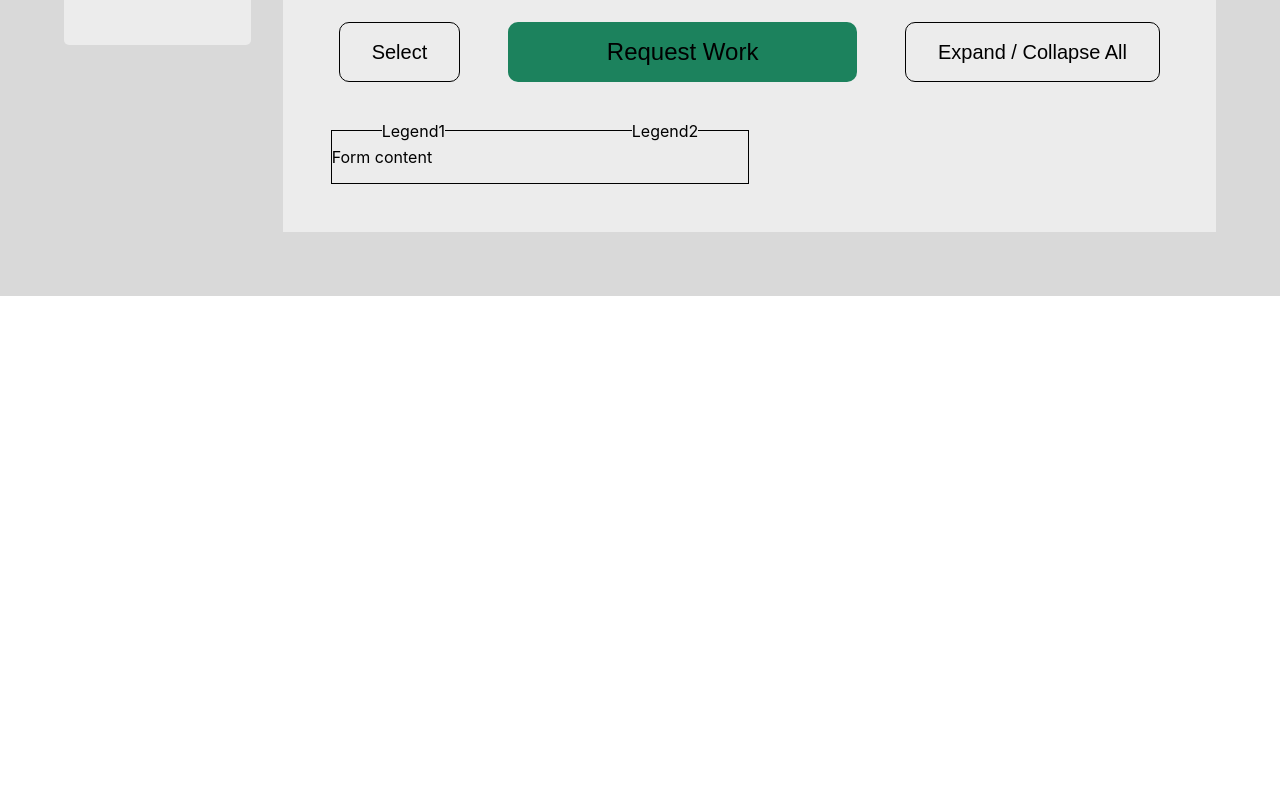
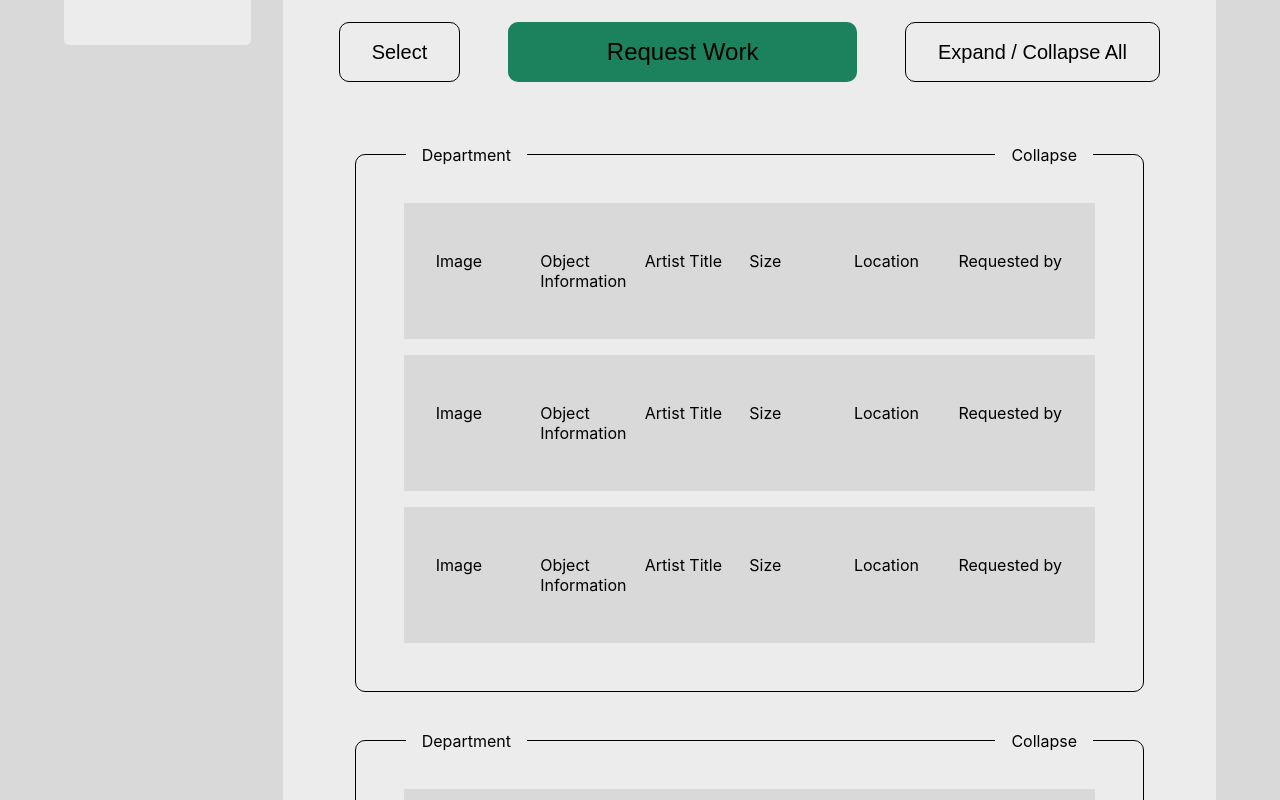
Before and after one commit to lefthomas/PropertyController, a React (Create React App) app: page / in a window 1280 px wide. Shown: the part 640-1440 px from the top of the page. Before the commit the page ends 936 px from the top, so only its background shows below. Built offline with nearby package versions, Linux system fonts and the light colour scheme.

Commit message:
created list item view

```diff
--- a/src/components/TransferRunner/TransferRequestList/TransferRequestList.css
+++ b/src/components/TransferRunner/TransferRequestList/TransferRequestList.css
@@ -1,6 +1,10 @@
 .transfer-request-list-border {
   position: relative;
   border: 1px solid black;
+  grid-column: 1/ 3;
+  padding: 2rem;
+  border-radius: 10px;
+  margin: 1.5rem;
 }
 
 .transfer-request-list-department {
@@ -8,6 +12,8 @@
   background-color: #ececec;
   top: -1.65rem;
   left: 50px;
+  padding-left: 1rem;
+  padding-right: 1rem;
 }
 
 .transfer-request-list-toggle {
@@ -15,4 +21,6 @@
   background-color: #ececec;
   top: -1.65rem;
   right: 50px;
+  padding-left: 1rem;
+  padding-right: 1rem;
 }
--- a/src/components/TransferRunner/TransferRequestList/TransferRequestList.js
+++ b/src/components/TransferRunner/TransferRequestList/TransferRequestList.js
@@ -1,13 +1,14 @@
+import TransferRequestListItem from "../TransferRequestListItem/TransferRequestListItem";
 import "./TransferRequestList.css";
 
 function TransferRequestList() {
   return (
-    <div>
-      <div class="transfer-request-list-border">
-        <p class="transfer-request-list-department">Legend1</p>
-        <p class="transfer-request-list-toggle">Legend2</p>
-        <p>Form content</p>
-      </div>
+    <div class="transfer-request-list-border">
+      <p class="transfer-request-list-department">Department</p>
+      <p class="transfer-request-list-toggle">Collapse</p>
+      <TransferRequestListItem />
+      <TransferRequestListItem />
+      <TransferRequestListItem />
     </div>
   );
 }
--- a/src/components/TransferRunner/TransferRequestListItem/TransferRequestListItem.css
+++ b/src/components/TransferRunner/TransferRequestListItem/TransferRequestListItem.css
@@ -0,0 +1,7 @@
+.transfer-request-list-item-container {
+  display: grid;
+  grid-template-columns: 1fr 1fr 1fr 1fr 1fr 1fr;
+  margin: 1rem;
+  background-color: #d9d9d9;
+  padding: 2rem;
+}
--- a/src/components/TransferRunner/TransferRequestListItem/TransferRequestListItem.js
+++ b/src/components/TransferRunner/TransferRequestListItem/TransferRequestListItem.js
@@ -0,0 +1,16 @@
+import "./TransferRequestListItem.css";
+
+function TransferRequestListItem() {
+  return (
+    <div class="transfer-request-list-item-container">
+      <p class="transfer-request-list-item-">Image</p>
+      <p class="transfer-request-list-item-">Object Information</p>
+      <p class="transfer-request-list-item-">Artist Title</p>
+      <p class="transfer-request-list-item-">Size</p>
+      <p class="transfer-request-list-item-">Location</p>
+      <p class="transfer-request-list-item-">Requested by</p>
+    </div>
+  );
+}
+
+export default TransferRequestListItem;
--- a/src/components/TransferRunner/TransferRunner.js
+++ b/src/components/TransferRunner/TransferRunner.js
@@ -18,6 +18,7 @@ function TransferRunner() {
       <TransferRunnerBtnBox />
       <TransferRunnerRequestBox />
       <TransferRequestList />
+      <TransferRequestList />
     </div>
   );
 }
```
